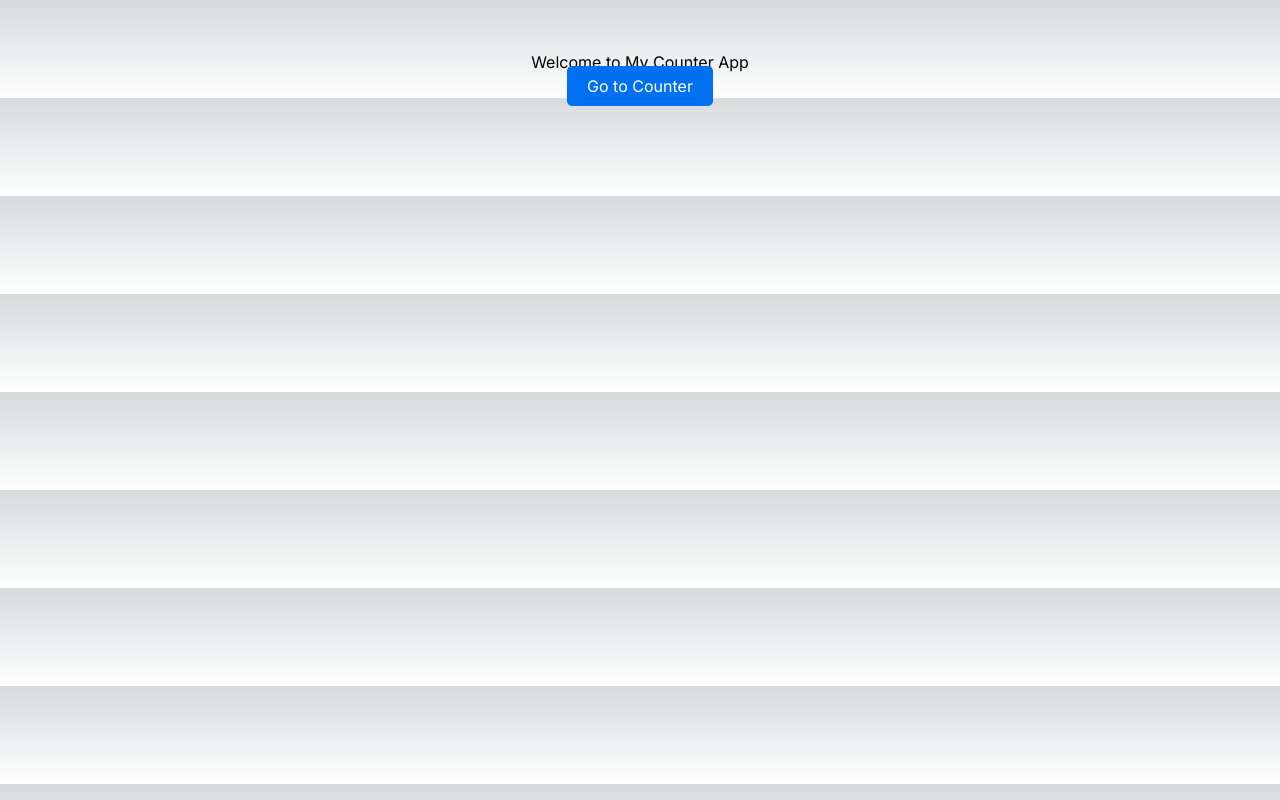
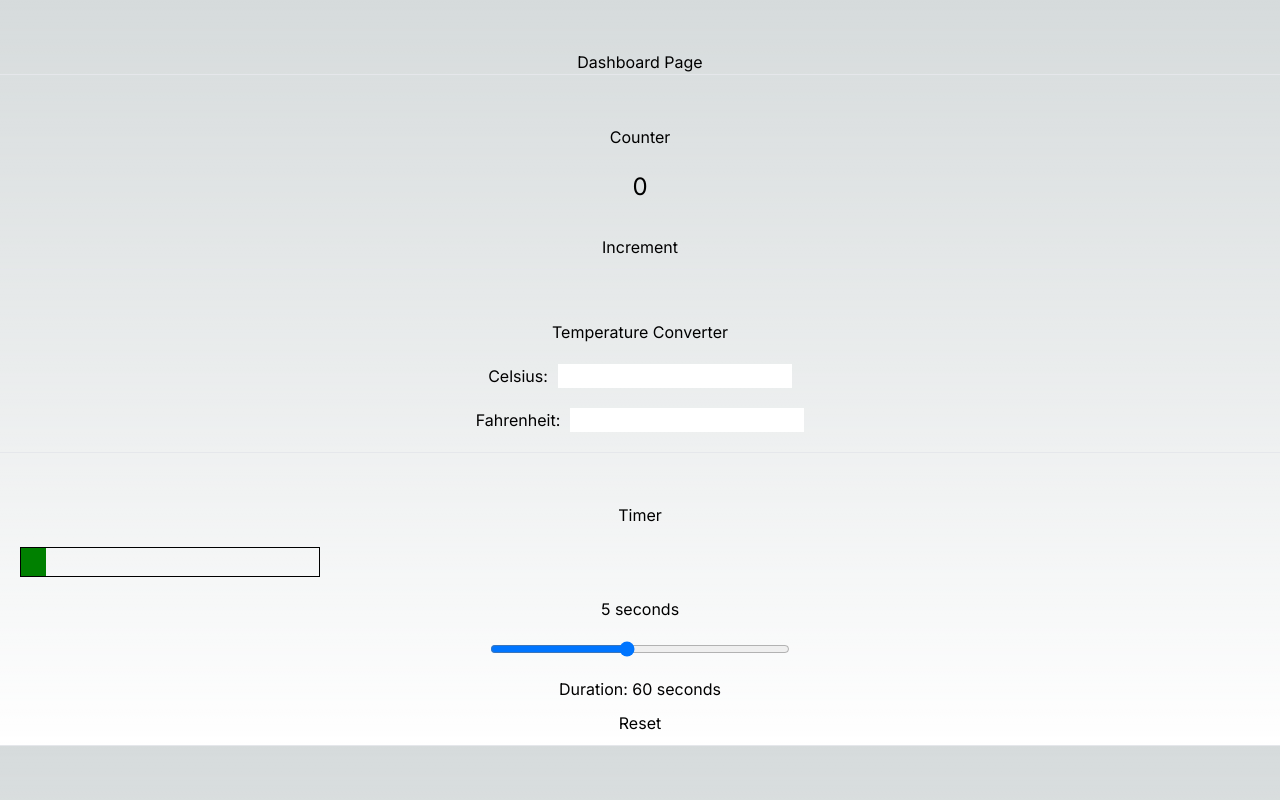
Before and after one commit to teriyakiribs/learning-react, a Next.js app: page /dashboard in a window 1280 px wide. Built offline with nearby package versions, Linux system fonts and the light colour scheme.

Commit message:
Added more TemperatureConverter and Timer components

```diff
--- a/app/components/counter.tsx
+++ b/app/components/Counter/Counter.tsx
@@ -1,3 +1,7 @@
+// components/Counter.tsx
+
+"use client";
+
 import React, { useState } from 'react';
 
 const Counter: React.FC = () => {
--- /dev/null
+++ b/app/components/TemperatureConverter/TemperatureConverter.module.css
@@ -0,0 +1,5 @@
+/* components/TemperatureConverter.module.css */
+.inputField {
+    margin-left: 10px;
+    color: black;
+}
--- /dev/null
+++ b/app/components/TemperatureConverter/TemperatureConverter.tsx
@@ -0,0 +1,62 @@
+// components/TemperatureConverter.tsx
+"use client";
+
+import React, { useState } from 'react';
+import styles from './TemperatureConverter.module.css'
+
+const TemperatureConverter: React.FC = () => {
+    const [celsius, setCelsius] = useState<string>('');
+    const [fahrenheit, setFahrenheit] = useState<string>('');
+
+    const handleCelsiusChange = (e: React.ChangeEvent<HTMLInputElement>) => {
+        const value = e.target.value;
+        setCelsius(value);
+        if (!isNaN(Number(value))) {
+            const f = (Number(value) * 9) / 5 + 32;
+            setFahrenheit(f.toString());
+        } else {
+            setFahrenheit('');
+        }
+    };
+
+    const handleFahrenheitChange = (e: React.ChangeEvent<HTMLInputElement>) => {
+        const value = e.target.value;
+        setFahrenheit(value);
+        if (!isNaN(Number(value))) {
+            const c = (Number(value) - 32) * 5 / 9;
+            setCelsius(c.toString());
+        } else {
+            setCelsius('');
+        }
+    };
+
+    return (
+        <div style={{ textAlign: 'center', marginTop: '50px' }}>
+            <h1>Temperature Converter</h1>
+            <div style={{ margin: '20px' }}>
+                <label>
+                    Celsius:
+                    <input
+                        type="text"
+                        value={celsius}
+                        onChange={handleCelsiusChange}
+                        className={styles.inputField}
+                    />
+                </label>
+            </div>
+            <div style={{ margin: '20px' }}>
+                <label>
+                    Fahrenheit:
+                    <input
+                        type="text"
+                        value={fahrenheit}
+                        onChange={handleFahrenheitChange}
+                        className={styles.inputField}
+                    />
+                </label>
+            </div>
+        </div>
+    );
+};
+
+export default TemperatureConverter;
--- /dev/null
+++ b/app/components/Timer/Timer.tsx
@@ -0,0 +1,79 @@
+// components/Timer.tsx
+"use client";
+
+import React, { useState, useEffect, useRef } from 'react';
+
+const Timer: React.FC = () => {
+    const [elapsedTime, setElapsedTime] = useState<number>(0);
+    const [duration, setDuration] = useState<number>(60);
+    const [isRunning, setIsRunning] = useState<boolean>(true);
+
+    const intervalRef = useRef<number | null>(null);
+
+    useEffect(() => {
+        if (isRunning) {
+            if (intervalRef.current) {
+                clearInterval(intervalRef.current);
+            }
+            intervalRef.current = window.setInterval(() => {
+                setElapsedTime((prevElapsedTime) => {
+                    if (prevElapsedTime >= duration) {
+                        clearInterval(intervalRef.current as number);
+                        return prevElapsedTime;
+                    }
+                    return prevElapsedTime + 1;
+                });
+            }, 1000);
+        } else if (intervalRef.current) {
+            clearInterval(intervalRef.current);
+        }
+
+        return () => {
+            if (intervalRef.current) {
+                clearInterval(intervalRef.current);
+            }
+        };
+    }, [isRunning, duration]);
+
+    useEffect(() => {
+        if (elapsedTime >= duration) {
+            setIsRunning(false);
+        }
+    }, [elapsedTime, duration]);
+
+    const handleSliderChange = (e: React.ChangeEvent<HTMLInputElement>) => {
+        setDuration(Number(e.target.value));
+        if (elapsedTime < Number(e.target.value)) {
+            setIsRunning(true);
+        }
+    };
+
+    const handleReset = () => {
+        setElapsedTime(0);
+        setIsRunning(true);
+    };
+
+    const percentage = (elapsedTime / duration) * 100;
+
+    return (
+        <div style={{ textAlign: 'center', marginTop: '50px' }}>
+            <h1>Timer</h1>
+            <div style={{ margin: '20px', height: '30px', width: '300px', border: '1px solid #000', position: 'relative' }}>
+                <div style={{ height: '100%', width: `${percentage}%`, backgroundColor: 'green', transition: 'width 0.1s linear' }}></div>
+            </div>
+            <div>{elapsedTime} seconds</div>
+            <input
+                type="range"
+                min="10"
+                max="120"
+                value={duration}
+                onChange={handleSliderChange}
+                style={{ width: '300px', margin: '20px' }}
+            />
+            <div>Duration: {duration} seconds</div>
+            <button onClick={handleReset} style={{ fontSize: '16px', padding: '10px 20px' }}>Reset</button>
+        </div>
+    );
+};
+
+export default Timer;
--- a/app/dashboard/page.tsx
+++ b/app/dashboard/page.tsx
@@ -1,20 +1,22 @@
 import React from 'react';
-import Link from 'next/link';
+import Counter from '../components/Counter/Counter';
+import TemperatureConverter from '../components/TemperatureConverter/TemperatureConverter';
+import Timer from "../components/Timer/Timer";
 
 const Page: React.FC = () => {
     return (
+
         <div style={{textAlign: 'center', marginTop: '50px'}}>
-            <h1>Welcome to My Counter App</h1>
-            <Link href="/counter">
-                <a style={{
-                    fontSize: '16px',
-                    padding: '10px 20px',
-                    textDecoration: 'none',
-                    backgroundColor: '#0070f3',
-                    color: 'white',
-                    borderRadius: '5px'
-                }}>Go to Counter</a>
-            </Link>
+            <h1>Dashboard Page</h1>
+            <hr/>
+            <Counter/>
+            <hr/>
+            <TemperatureConverter/>
+            <hr/>
+            <Timer />
+            <hr />
+
+
         </div>
     );
 };
```
